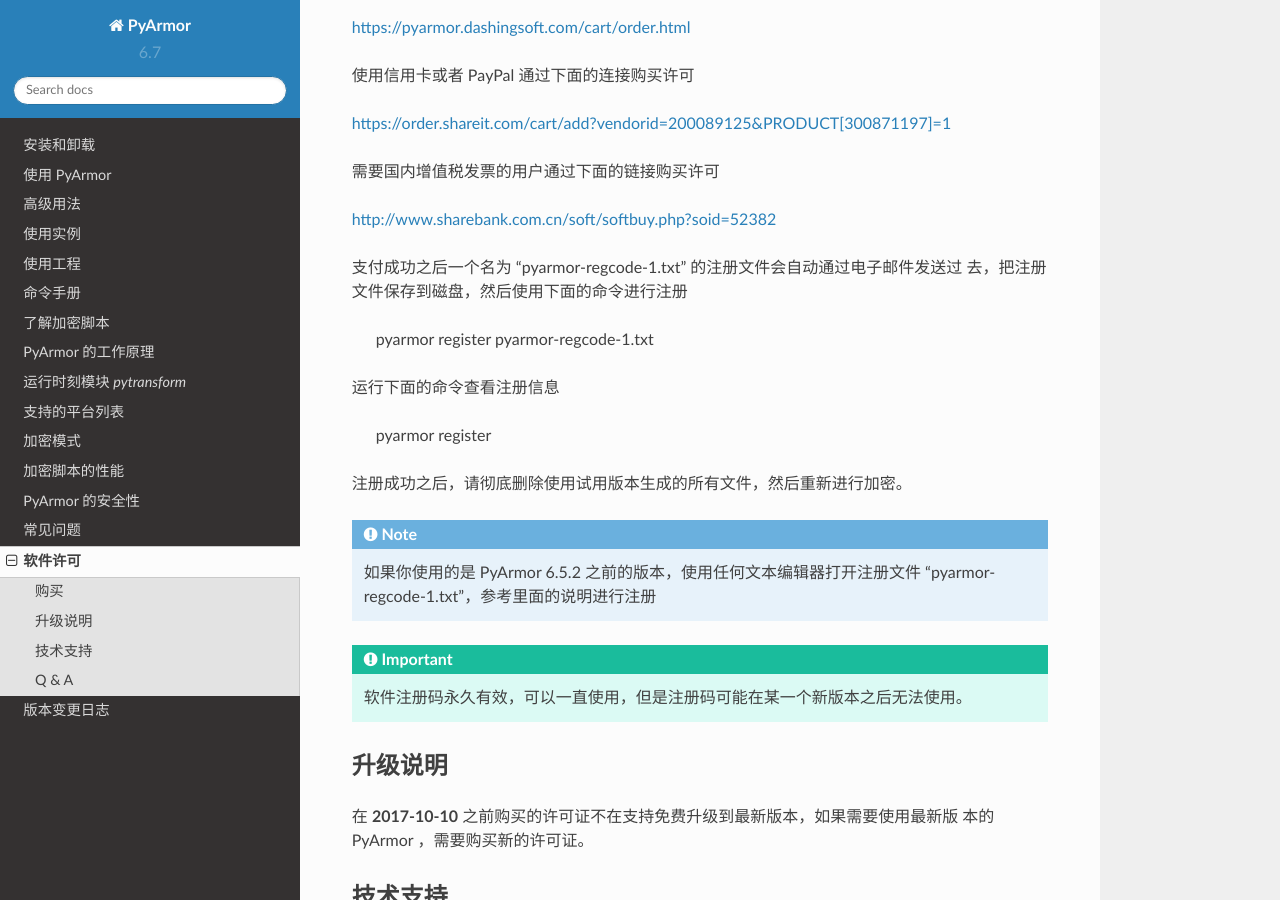
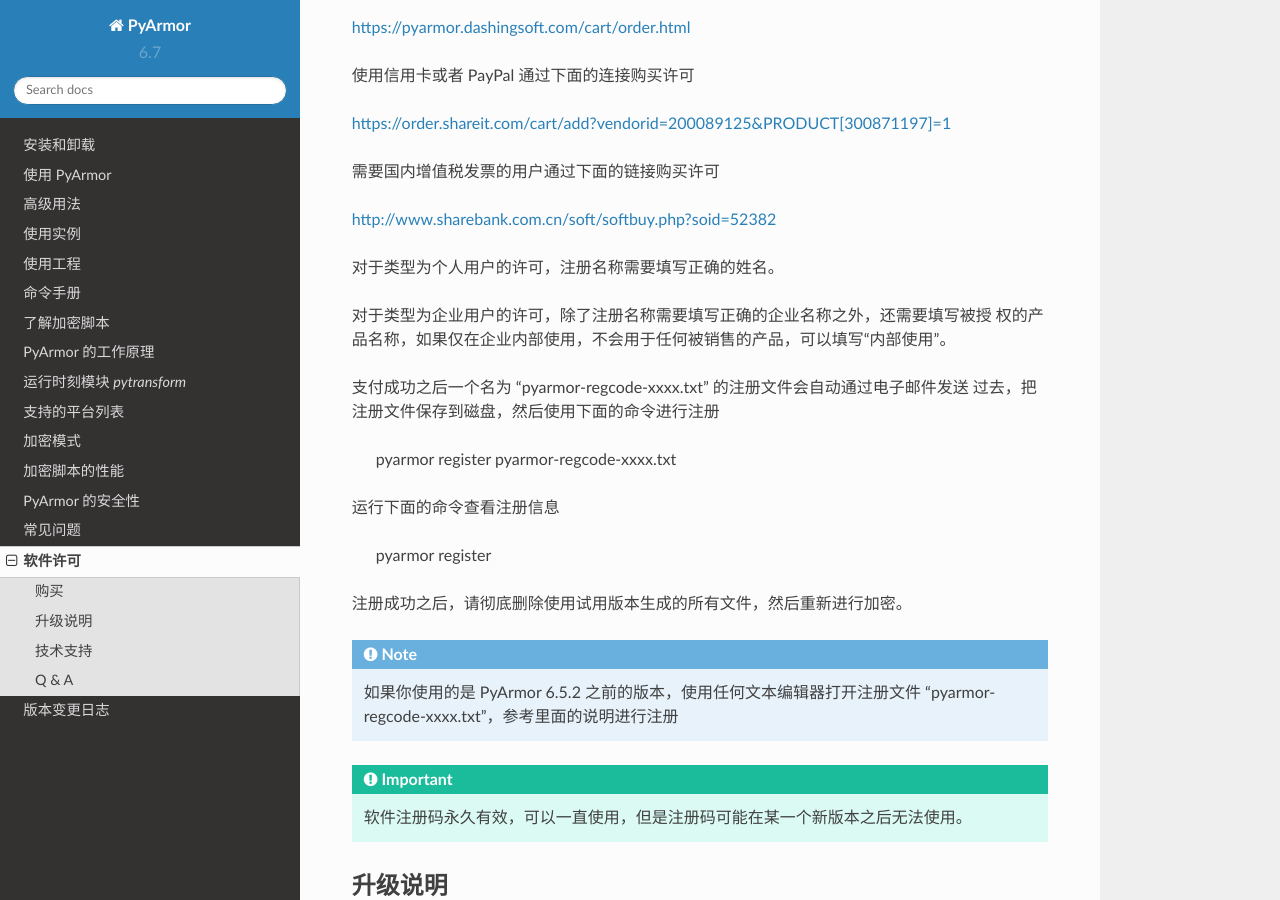
Before and after one commit to dashingsoft/pyarmor-docs-zh, a Sphinx documentation site: the page built from docs/license.rst, in a window 1280 px wide and 900 px high, scrolled down 1099 px. Built offline with Sphinx 7.4.7 and the Read the Docs theme 2.0.0, drawn with Linux system fonts in a browser that asks for light colours.

Commit message:
Refine license

```diff
--- a/docs/license.rst
+++ b/docs/license.rst
@@ -61,10 +61,15 @@
 
 http://www.sharebank.com.cn/soft/softbuy.php?soid=52382
 
-支付成功之后一个名为 "pyarmor-regcode-1.txt" 的注册文件会自动通过电子邮件发送过
-去，把注册文件保存到磁盘，然后使用下面的命令进行注册
+对于类型为个人用户的许可，注册名称需要填写正确的姓名。
 
-    pyarmor register pyarmor-regcode-1.txt
+对于类型为企业用户的许可，除了注册名称需要填写正确的企业名称之外，还需要填写被授
+权的产品名称，如果仅在企业内部使用，不会用于任何被销售的产品，可以填写“内部使用”。
+
+支付成功之后一个名为 "pyarmor-regcode-xxxx.txt" 的注册文件会自动通过电子邮件发送
+过去，把注册文件保存到磁盘，然后使用下面的命令进行注册
+
+    pyarmor register pyarmor-regcode-xxxx.txt
 
 运行下面的命令查看注册信息
 
@@ -75,7 +80,7 @@
 .. note::
 
     如果你使用的是 PyArmor 6.5.2 之前的版本，使用任何文本编辑器打开注册文件
-    "pyarmor-regcode-1.txt"，参考里面的说明进行注册
+    "pyarmor-regcode-xxxx.txt"，参考里面的说明进行注册
 
 .. important::
 
```
